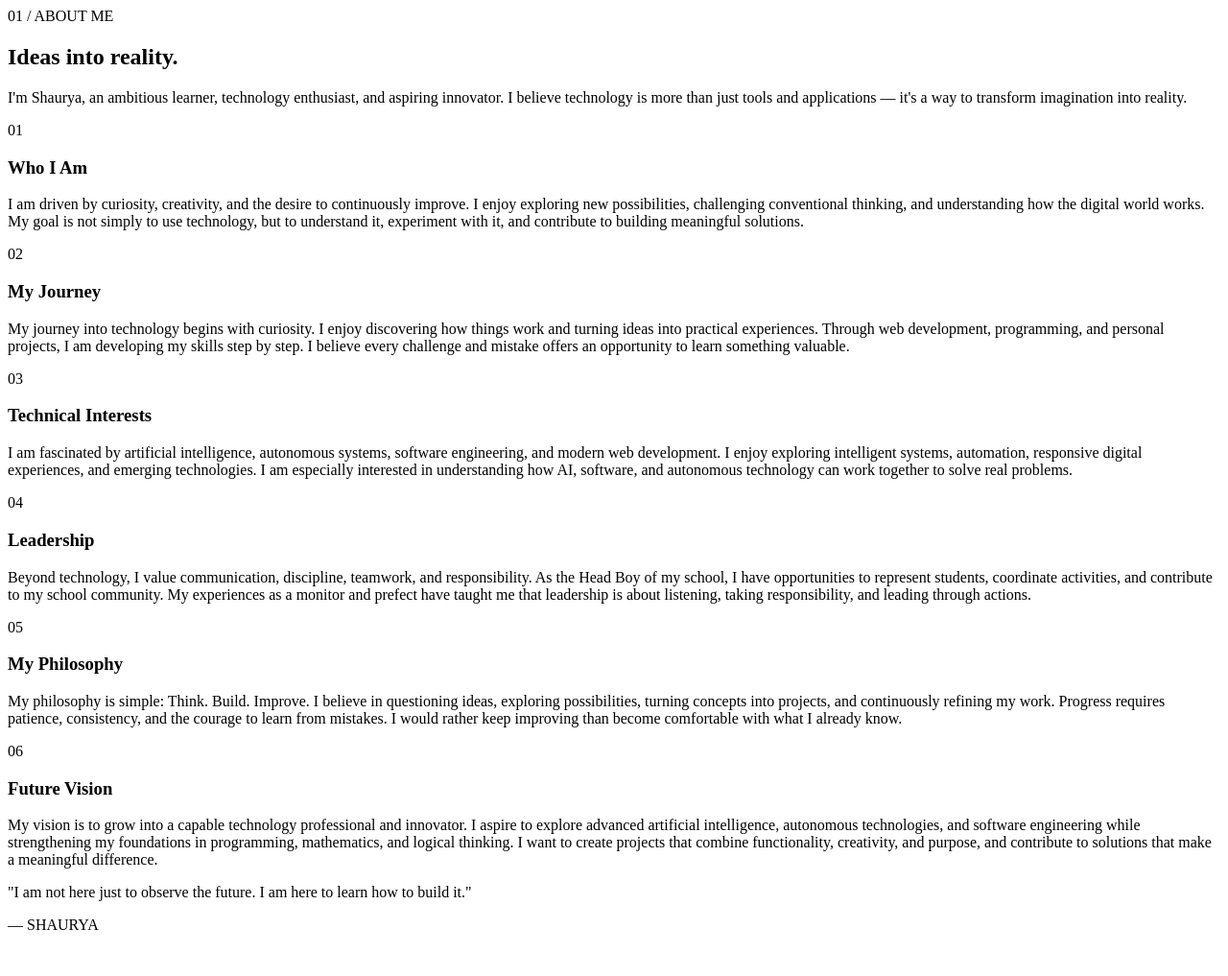
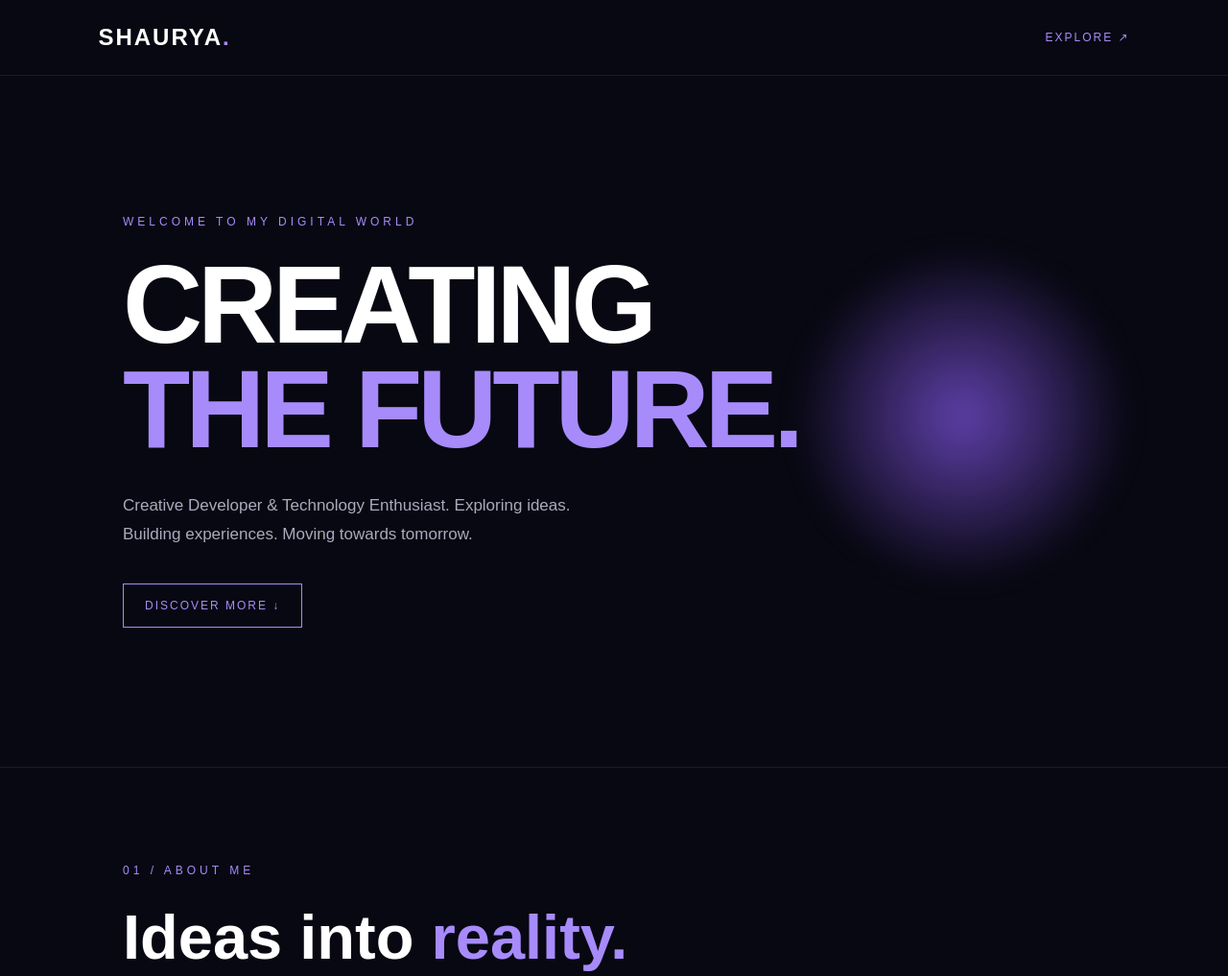
Before and after one commit to sy-shaurya/shaurya-portfolio, a plain HTML site: page index.html in a window 1280 px wide. Shown: the top 1017 px of the page at 96% size. Before the commit the page ends 981 px from the top, so only its background shows below. Drawn offline with Linux system fonts and the light colour scheme.

Commit message:
Revise index.html for improved content and styling
Updated the content and structure of the index.html file to enhance clarity and presentation. Changes include improved headings, refined text, and added styling for better user experience.

```diff
--- a/index.html
+++ b/index.html
@@ -1,117 +1,358 @@
 
+<!DOCTYPE html>
+<html lang="en">
+<head>
+    <meta charset="UTF-8">
+    <meta name="viewport" content="width=device-width, initial-scale=1.0">
 
-<section id="about" class="about-section">
-    <div class="about-container">
+    <title>SHAURYA | Creative Developer</title>
+    <meta name="description" content="Shaurya — Creative Developer and Technology Enthusiast">
+
+    <!-- CSS CONNECTION -->
+    <link rel="stylesheet" href="./style.css">
+
+    <!-- Fallback styling in case style.css fails to load -->
+    <style>
+        * {
+            margin: 0;
+            padding: 0;
+            box-sizing: border-box;
+            scroll-behavior: smooth;
+        }
+
+        body {
+            background: #080812;
+            color: #fff;
+            font-family: Arial, sans-serif;
+            overflow-x: hidden;
+        }
+
+        nav {
+            display: flex;
+            justify-content: space-between;
+            align-items: center;
+            padding: 25px 8%;
+            position: relative;
+            z-index: 5;
+            border-bottom: 1px solid #ffffff15;
+        }
+
+        .logo {
+            color: white;
+            font-size: 24px;
+            font-weight: bold;
+            text-decoration: none;
+            letter-spacing: 2px;
+        }
+
+        .logo span, .hero h1 span, .about-section h2 span {
+            color: #a78bfa;
+        }
+
+        .nav-link, .explore {
+            color: #a78bfa;
+            text-decoration: none;
+            letter-spacing: 2px;
+            font-size: 12px;
+        }
+
+        .hero {
+            min-height: 90vh;
+            padding: 130px 10%;
+            display: flex;
+            flex-direction: column;
+            justify-content: center;
+            position: relative;
+            overflow: hidden;
+        }
+
+        .eyebrow {
+            color: #a78bfa;
+            letter-spacing: 4px;
+            font-size: 12px;
+            margin-bottom: 25px;
+        }
+
+        .hero h1 {
+            font-size: clamp(55px, 10vw, 115px);
+            line-height: .95;
+            letter-spacing: -5px;
+            margin-bottom: 30px;
+            position: relative;
+            z-index: 1;
+        }
+
+        .subtitle {
+            color: #aaaabd;
+            font-size: 17px;
+            line-height: 1.8;
+            max-width: 500px;
+            margin-bottom: 35px;
+        }
+
+        .explore {
+            border: 1px solid #a78bfa;
+            padding: 15px 22px;
+            width: fit-content;
+            transition: .3s;
+        }
+
+        .explore:hover {
+            background: #a78bfa;
+            color: #080812;
+        }
+
+        .orb {
+            position: absolute;
+            width: 350px;
+            height: 350px;
+            right: 8%;
+            top: 25%;
+            border-radius: 50%;
+            background: radial-gradient(circle, #8b5cf6aa, #8b5cf600 70%);
+            filter: blur(15px);
+            animation: float 5s ease-in-out infinite;
+        }
+
+        @keyframes float {
+            0%, 100% { transform: translateY(0); }
+            50% { transform: translateY(-25px); }
+        }
+
+        .about-section {
+            padding: 100px 10%;
+            border-top: 1px solid #ffffff15;
+        }
+
+        .about-section h2 {
+            font-size: clamp(35px, 6vw, 65px);
+            margin-bottom: 20px;
+        }
+
+        .about-intro {
+            color: #aaaabd;
+            line-height: 1.8;
+            max-width: 750px;
+            margin-bottom: 50px;
+        }
+
+        .about-grid {
+            display: grid;
+            grid-template-columns: repeat(2, 1fr);
+            gap: 20px;
+        }
+
+        .about-card {
+            padding: 30px;
+            background: #ffffff08;
+            border: 1px solid #ffffff15;
+            border-radius: 15px;
+            transition: .35s;
+        }
+
+        .about-card:hover {
+            transform: translateY(-7px);
+            border-color: #a78bfa;
+            box-shadow: 0 10px 35px #8b5cf622;
+        }
+
+        .about-card h3 {
+            color: #a78bfa;
+            font-size: 21px;
+            margin-bottom: 18px;
+        }
+
+        .about-card p {
+            color: #aaaabd;
+            font-size: 15px;
+            line-height: 1.9;
+        }
+
+        .quote {
+            margin-top: 55px;
+            padding: 35px;
+            border-left: 3px solid #a78bfa;
+            background: #ffffff08;
+            font-size: 23px;
+            line-height: 1.6;
+        }
+
+        .quote small {
+            display: block;
+            color: #a78bfa;
+            font-size: 12px;
+            letter-spacing: 3px;
+            margin-top: 20px;
+        }
+
+        footer {
+            text-align: center;
+            padding: 35px 15px;
+            color: #77778c;
+            border-top: 1px solid #ffffff15;
+            font-size: 12px;
+            letter-spacing: 2px;
+        }
+
+        @media (max-width: 700px) {
+            .hero {
+                padding: 100px 7%;
+            }
+
+            .hero h1 {
+                letter-spacing: -2px;
+            }
+
+            .orb {
+                width: 220px;
+                height: 220px;
+                right: -60px;
+                top: 30%;
+            }
+
+            .about-section {
+                padding: 75px 7%;
+            }
+
+            .about-grid {
+                grid-template-columns: 1fr;
+            }
+
+            .quote {
+                font-size: 18px;
+            }
+        }
+    </style>
+</head>
+
+<body>
+
+    <nav>
+        <a href="#" class="logo">SHAURYA<span>.</span></a>
+        <a href="#about" class="nav-link">EXPLORE ↗</a>
+    </nav>
+
+    <main class="hero">
+        <p class="eyebrow">WELCOME TO MY DIGITAL WORLD</p>
+
+        <h1>
+            CREATING<br>
+            <span>THE FUTURE.</span>
+        </h1>
+
+        <p class="subtitle">
+            Creative Developer & Technology Enthusiast.
+            Exploring ideas. Building experiences.
+            Moving towards tomorrow.
+        </p>
+
+        <a href="#about" class="explore">DISCOVER MORE ↓</a>
+
+        <div class="orb"></div>
+    </main>
+
+    <section id="about" class="about-section">
 
         <p class="eyebrow">01 / ABOUT ME</p>
+
         <h2>Ideas into <span>reality.</span></h2>
 
         <p class="about-intro">
-            I'm Shaurya, an ambitious learner, technology enthusiast,
+            I am Shaurya — an ambitious learner, technology enthusiast
             and aspiring innovator. I believe technology is more than
-            just tools and applications — it's a way to transform
-            imagination into reality.
+            just tools and applications. It is a way to transform
+            imagination into something meaningful.
         </p>
 
         <div class="about-grid">
 
             <article class="about-card">
-                <span class="card-number">01</span>
-                <h3>Who I Am</h3>
+                <h3>01. Who I Am — Beyond the Ordinary</h3>
                 <p>
-                    I am driven by curiosity, creativity, and the desire
-                    to continuously improve. I enjoy exploring new
-                    possibilities, challenging conventional thinking,
-                    and understanding how the digital world works.
-                    My goal is not simply to use technology, but to
-                    understand it, experiment with it, and contribute
-                    to building meaningful solutions.
+                    I am someone driven by curiosity, creativity and
+                    the desire to keep improving. I enjoy exploring
+                    new possibilities, understanding how things work
+                    and challenging myself to think differently.
+                    I believe every great idea begins with a question
+                    and every achievement begins with the courage
+                    to explore it.
                 </p>
             </article>
 
             <article class="about-card">
-                <span class="card-number">02</span>
-                <h3>My Journey</h3>
+                <h3>02. My Journey — Curiosity Into Creation</h3>
                 <p>
-                    My journey into technology begins with curiosity.
-                    I enjoy discovering how things work and turning
-                    ideas into practical experiences. Through web
-                    development, programming, and personal projects,
-                    I am developing my skills step by step. I believe
-                    every challenge and mistake offers an opportunity
-                    to learn something valuable.
+                    My journey into technology is built around learning,
+                    experimenting and creating. From exploring web
+                    development to discovering programming and digital
+                    projects, every experience gives me a new perspective.
+                    I see mistakes as opportunities to learn and challenges
+                    as opportunities to grow.
                 </p>
             </article>
 
             <article class="about-card">
-                <span class="card-number">03</span>
-                <h3>Technical Interests</h3>
+                <h3>03. Technical Interests — Exploring Tomorrow</h3>
                 <p>
-                    I am fascinated by artificial intelligence,
-                    autonomous systems, software engineering, and
-                    modern web development. I enjoy exploring intelligent
-                    systems, automation, responsive digital experiences,
-                    and emerging technologies. I am especially interested
-                    in understanding how AI, software, and autonomous
-                    technology can work together to solve real problems.
+                    My interests include artificial intelligence,
+                    autonomous systems, software engineering and web
+                    development. I am fascinated by intelligent systems,
+                    automation and the possibilities of combining
+                    technology with creativity to build useful
+                    digital experiences.
                 </p>
             </article>
 
             <article class="about-card">
-                <span class="card-number">04</span>
-                <h3>Leadership</h3>
+                <h3>04. Leadership — Beyond the Screen</h3>
                 <p>
-                    Beyond technology, I value communication,
-                    discipline, teamwork, and responsibility. As the
-                    Head Boy of my school, I have opportunities to
-                    represent students, coordinate activities, and
-                    contribute to my school community. My experiences
-                    as a monitor and prefect have taught me that
-                    leadership is about listening, taking responsibility,
-                    and leading through actions.
+                    Technology is not the only area where I want to grow.
+                    As my school's Head Boy, I have learned the importance
+                    of communication, discipline, teamwork and responsibility.
+                    My experiences as a monitor and prefect have taught me
+                    that leadership means listening, supporting others
+                    and setting a positive example.
                 </p>
             </article>
 
             <article class="about-card">
-                <span class="card-number">05</span>
-                <h3>My Philosophy</h3>
+                <h3>05. My Philosophy — Think. Build. Improve.</h3>
                 <p>
-                    My philosophy is simple: Think. Build. Improve.
-                    I believe in questioning ideas, exploring
-                    possibilities, turning concepts into projects,
-                    and continuously refining my work. Progress
-                    requires patience, consistency, and the courage
-                    to learn from mistakes. I would rather keep
-                    improving than become comfortable with what
-                    I already know.
+                    My personal philosophy is simple: Think. Build. Improve.
+                    Think beyond the obvious, turn ideas into real projects
+                    and improve through continuous learning. I believe
+                    consistency, patience and curiosity are essential
+                    for meaningful progress.
                 </p>
             </article>
 
             <article class="about-card">
-                <span class="card-number">06</span>
-                <h3>Future Vision</h3>
+                <h3>06. Future Vision — Building What Comes Next</h3>
                 <p>
-                    My vision is to grow into a capable technology
-                    professional and innovator. I aspire to explore
-                    advanced artificial intelligence, autonomous
-                    technologies, and software engineering while
-                    strengthening my foundations in programming,
-                    mathematics, and logical thinking. I want to
-                    create projects that combine functionality,
-                    creativity, and purpose, and contribute to
-                    solutions that make a meaningful difference.
+                    My vision is to continue developing my knowledge
+                    of technology and become an innovator who creates
+                    meaningful solutions. I want to explore artificial
+                    intelligence, autonomous technology, software
+                    engineering and new possibilities that can shape
+                    the future.
                 </p>
             </article>
 
         </div>
 
-        <div class="about-quote">
-            <p>
-                "I am not here just to observe the future.
-                I am here to learn how to build it."
-            </p>
-            <span>— SHAURYA</span>
+        <div class="quote">
+            "I am not here just to observe the future.
+            I am here to learn how to build it."
+            <small>— SHAURYA</small>
         </div>
 
-    </div>
-                    </section>
+    </section>
+
+    <footer>
+        © 2026 SHAURYA. ALL RIGHTS RESERVED.
+    </footer>
+
+    <script src="./script.js"></script>
+
+</body>
+</html>
```
